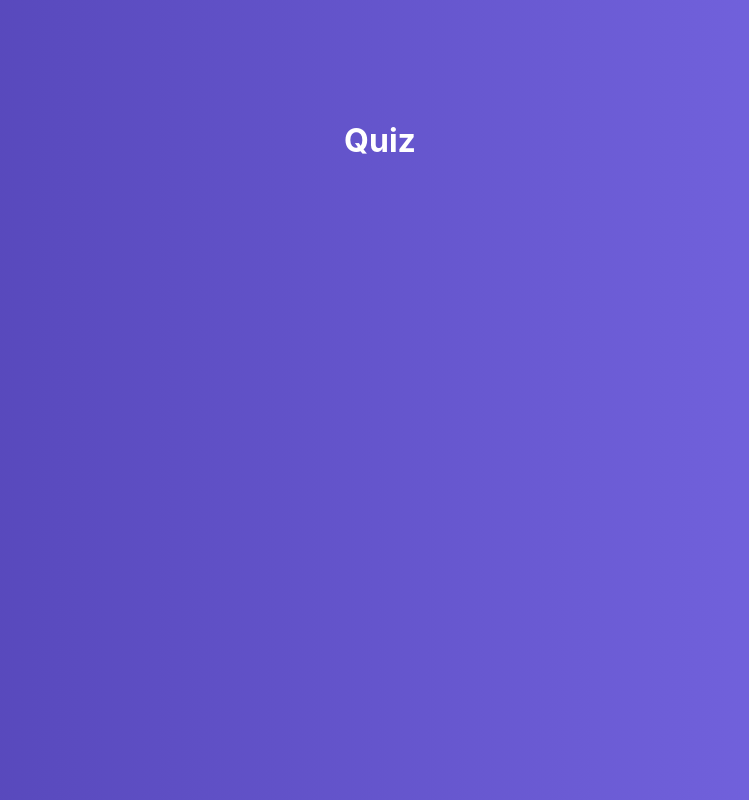
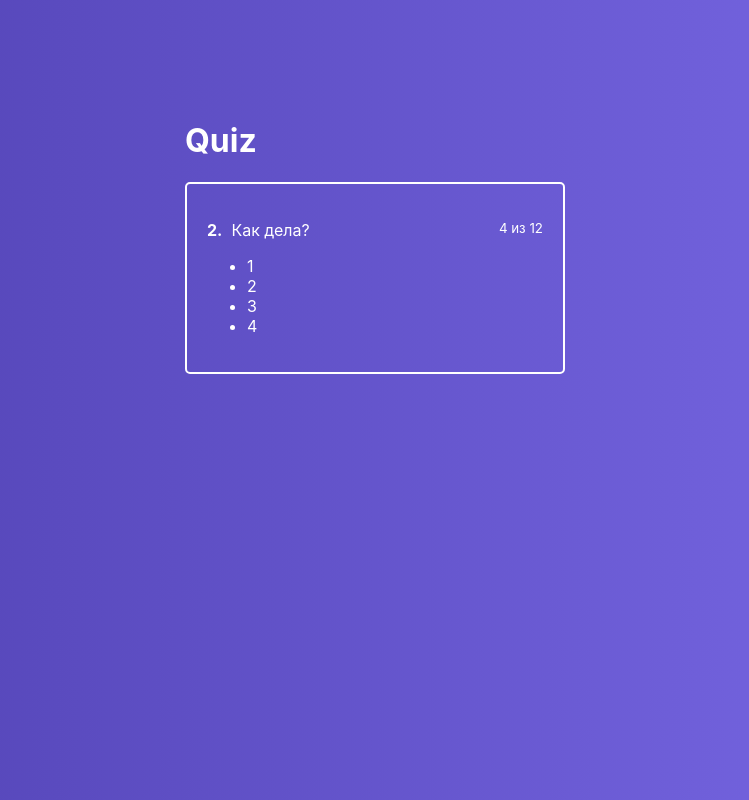
Before and after one commit to ko1p/react-practise, a React app: page / in a window 1280 px wide. Shown: the whole page, without its empty margins (265-1014 px from the left). Built offline with nearby package versions, Linux system fonts and the light colour scheme.

Commit message:
add active quize component

```diff
--- a/src/components/ActiveQuize/ActiveQuize.js
+++ b/src/components/ActiveQuize/ActiveQuize.js
@@ -0,0 +1,27 @@
+import React from 'react'
+import classes from './ActiveQuize.module.css'
+
+const ActiveQuiz = (props) => {
+    return(
+        <div className={classes.ActiveQuize}>
+            <p className={classes.Question}>
+                <span>
+                    <strong>2.</strong>&nbsp;
+                    Как дела?
+                </span>
+                <small>
+                    4 из 12
+                </small>
+            </p>
+
+            <ul>
+                <li>1</li>
+                <li>2</li>
+                <li>3</li>
+                <li>4</li>
+            </ul>
+        </div>
+    )
+}
+
+export default ActiveQuiz
--- /dev/null
+++ b/src/components/ActiveQuize/ActiveQuize.module.css
@@ -0,0 +1,13 @@
+.ActiveQuize {
+    padding: 20px;
+    color: white;
+    border: 2px solid white;
+    border-radius: 5px;
+    margin: 0 10px;
+    box-sizing: border-box;
+}
+
+.Question {
+    display: flex;
+    justify-content: space-between;
+}
--- a/src/containers/Quiz/Quiz.js
+++ b/src/containers/Quiz/Quiz.js
@@ -1,5 +1,6 @@
 import React from 'react'
 import classes from './Quiz.module.css'
+import ActiveQuiz from '../../components/ActiveQuize/ActiveQuize'
 
 class Quiz extends React.Component {
 
@@ -10,7 +11,10 @@ class Quiz extends React.Component {
     render() {
         return(
             <div className={classes.Quiz}>
-                <h1>Quiz</h1>
+                <div className={classes.QuizWrapper}>
+                    <h1>Quiz</h1>
+                    <ActiveQuiz />
+                </div>
             </div>
         )
     }
--- a/src/containers/Quiz/Quiz.module.css
+++ b/src/containers/Quiz/Quiz.module.css
@@ -11,3 +11,7 @@
     color: white;
     margin-left: 10px;
 }
+
+.QuizWrapper {
+    width: 400px;
+}
```
Also changed, not shown: src/components/ActiveQuize/ActiveQuize.css (deleted).
